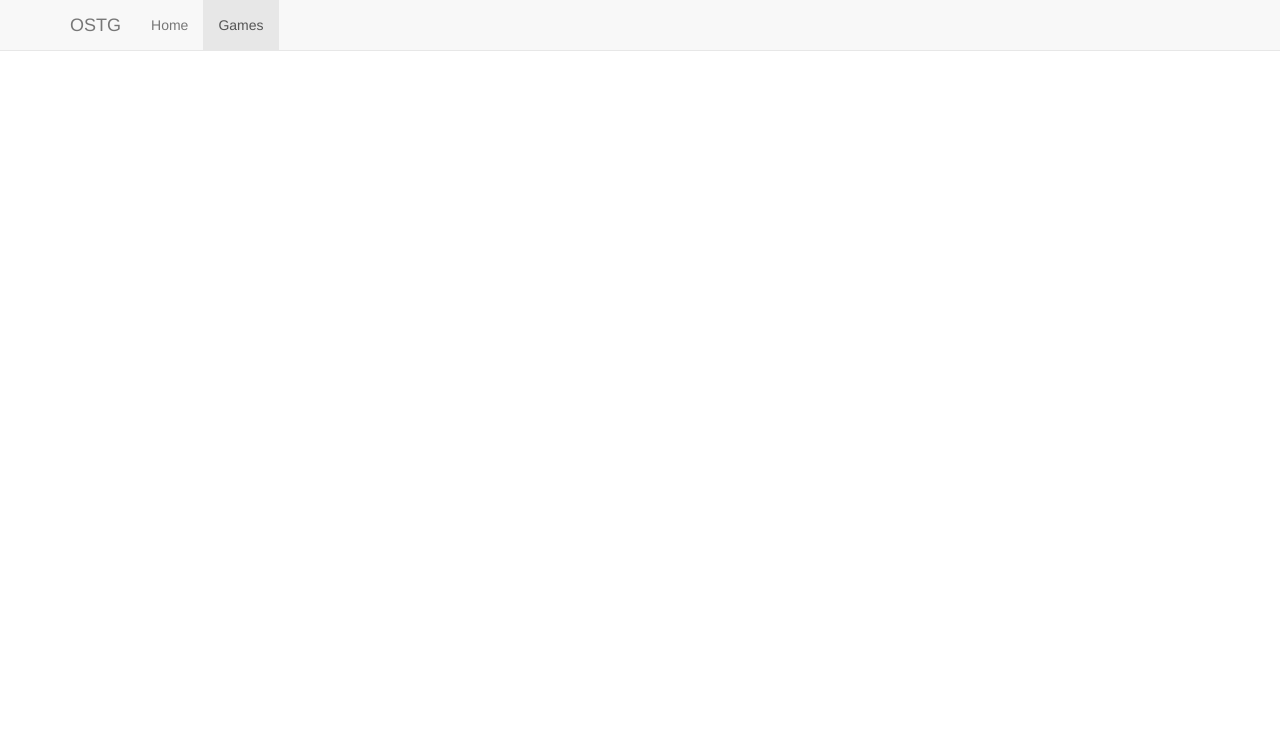
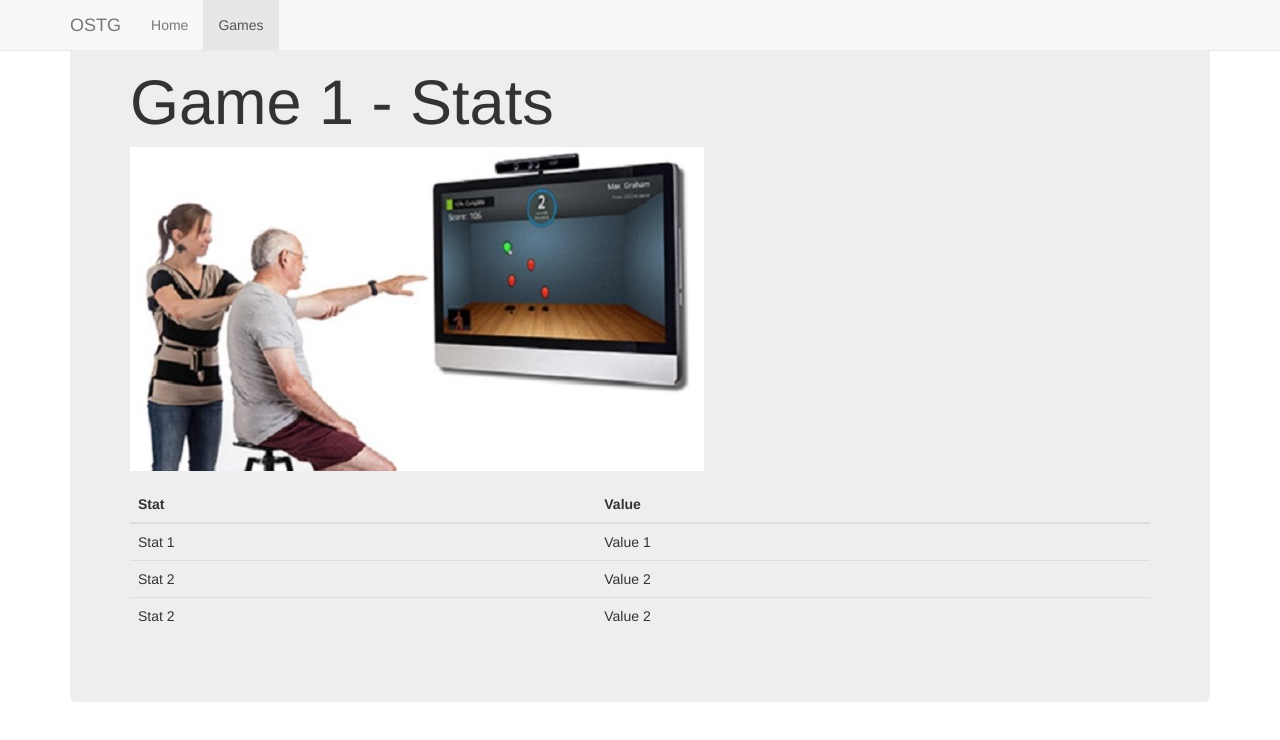
Before and after one commit to gearedmonkey/shouldertherapy, a plain HTML site: page game1-stats.html in a window 1280 px wide. Drawn offline with nearby package versions, Linux system fonts and the light colour scheme.

Commit message:
Did more work on the game1-stats page. Included the game's picture and a sample table for stats.

```diff
--- a/game1-stats.html
+++ b/game1-stats.html
@@ -28,8 +28,33 @@
             </div>
         </div>
     </nav>
-    <div>
-
+    <div class="container">
+        <div class="jumbotron">
+            <h1>Game 1 - Stats</h1>
+            <p><img src="img/game-1.jpg" alt="Game 1"></p>
+            <table class="table">
+                <thead>
+                    <tr>
+                        <th>Stat</th>
+                        <th>Value</th>
+                    </tr>
+                </thead>
+                <tbody>
+                    <tr>
+                        <td>Stat 1</td>
+                        <td>Value 1</td>
+                    </tr>
+                    <tr>
+                        <td>Stat 2</td>
+                        <td>Value 2</td>
+                    </tr>
+                    <tr>
+                        <td>Stat 2</td>
+                        <td>Value 2</td>
+                    </tr>
+                </tbody>
+            </table>
+        </div>
     </div>
 </body>
 </html>
```
